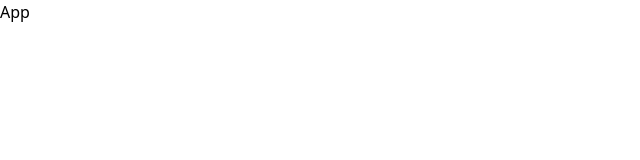
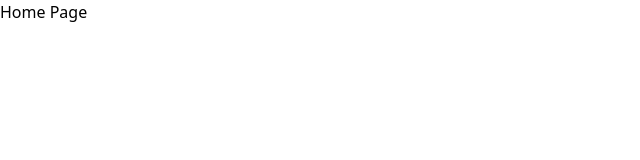
Before and after one commit to onsever/social-media-dashboard, a React (Vite) app: page / in a window 1280 px wide. Shown: the top 160 px of the page, without its empty margins (0-640 px from the left). Built offline with nearby package versions, Linux system fonts and the light colour scheme.

Commit message:
implement store provider and router provider

```diff
--- a/src/main.tsx
+++ b/src/main.tsx
@@ -1,10 +1,15 @@
-import React from 'react'
-import ReactDOM from 'react-dom/client'
-import App from './App.tsx'
-import './index.css'
+import React from "react";
+import ReactDOM from "react-dom/client";
+import { RouterProvider } from "react-router-dom";
+import { Provider } from "react-redux";
+import router from "./router";
+import store from "./redux/store.ts";
+import "./index.css";
 
-ReactDOM.createRoot(document.getElementById('root')!).render(
+ReactDOM.createRoot(document.getElementById("root")!).render(
   <React.StrictMode>
-    <App />
-  </React.StrictMode>,
-)
+    <Provider store={store}>
+      <RouterProvider router={router} />
+    </Provider>
+  </React.StrictMode>
+);
```
